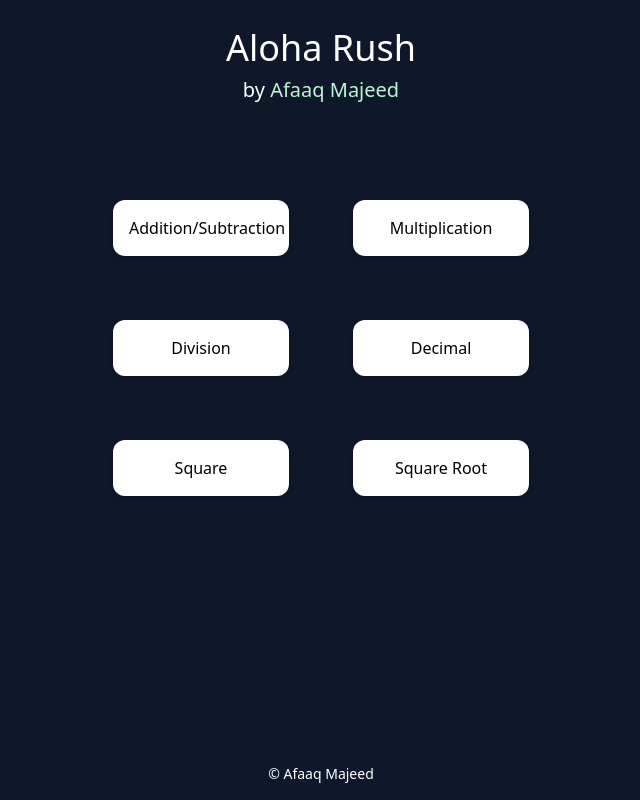
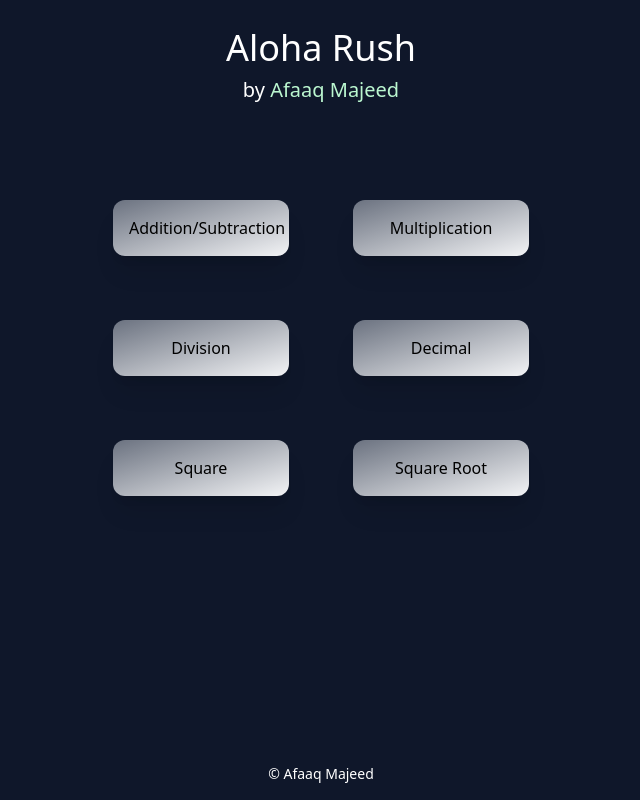
Before and after one commit to afaaq10/aloha, a React (Create React App) app: page / in a window 1280 px wide. Shown: the whole page, without its empty margins (319-959 px from the left). Built offline with nearby package versions, Linux system fonts and the light colour scheme.

Commit message:
added linear-gradient

```diff
--- a/src/App.tsx
+++ b/src/App.tsx
@@ -20,10 +20,13 @@ interface OperationCardProps {
 }
 
 const OperationCard: React.FC<OperationCardProps> = ({ operationName, onClick }) => (
-    <div className="p-4 transition duration-300 transform bg-white shadow-md cursor-pointer w-44 rounded-xl hover:shadow-lg hover:scale-105" onClick={onClick}>
-        <p className="font-normal text-center text-black ">{operationName}</p>
+    <div className="p-4 transition duration-300 transform shadow-xl cursor-pointer bg-gradient-to-br from-gray-500 to-gray-100 w-44 rounded-xl hover:shadow-2xl hover:scale-105" onClick={onClick}>
+        <div className=" rounded-xl">
+            <p className="font-normal text-center text-black">{operationName}</p>
+        </div>
     </div>
 );
+
 
 const App = () => {
     const [selectedOperation, setSelectedOperation] = React.useState('');
```
